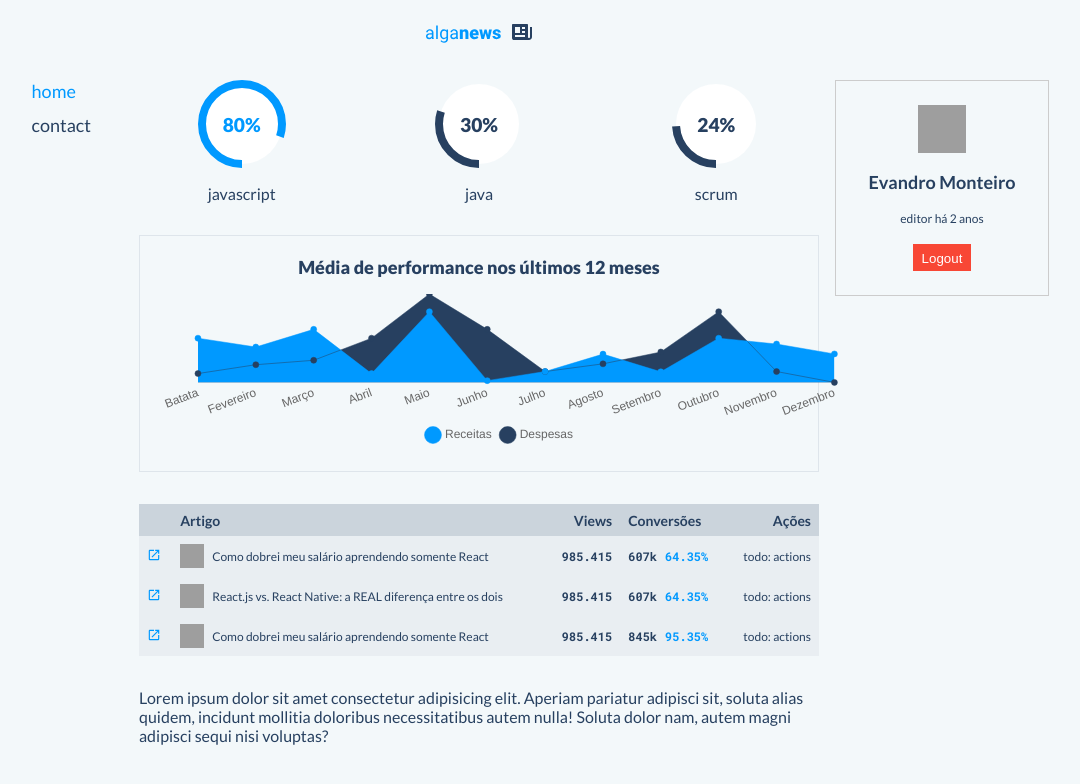
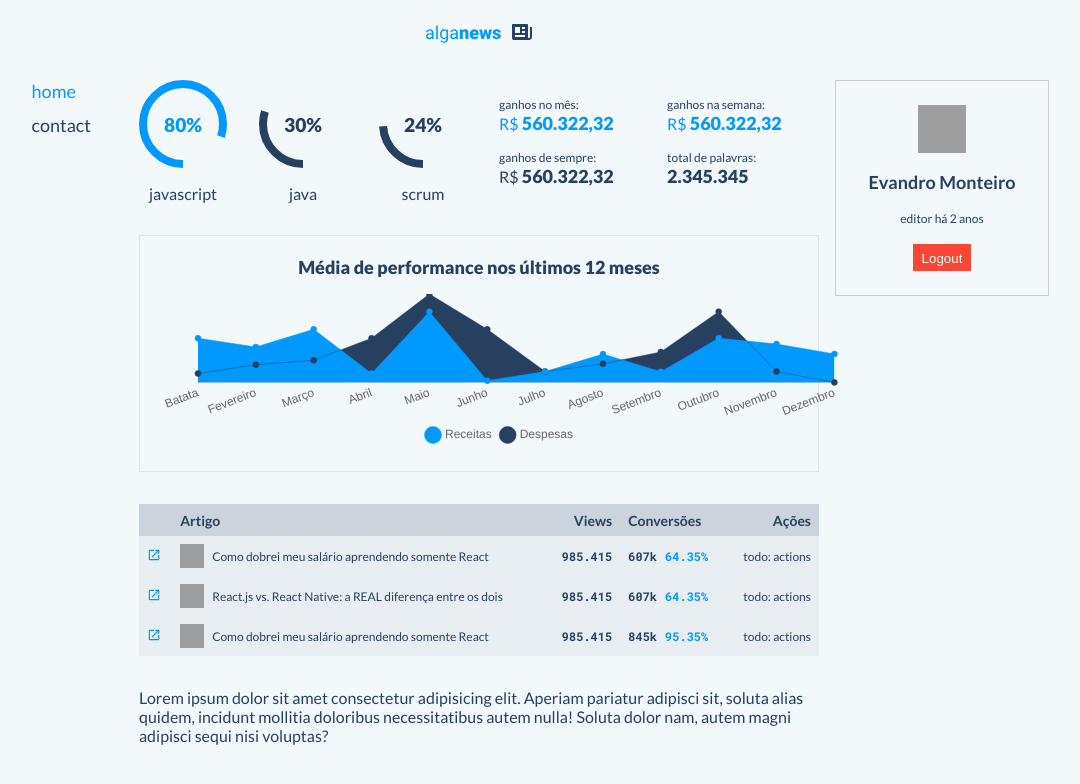
Before and after one commit to goodvandro/alganews-cms, a React (Create React App) app: page / in a window 1280 px wide. Shown: the top 784 px of the page, without its empty margins (161-1241 px from the left). Built offline with nearby package versions, Linux system fonts and the light colour scheme; grey boxes are pictures that could not be loaded.

Commit message:
Add user earning

```diff
--- a/src/app/components/CircleChart/CircleChart.styles.ts
+++ b/src/app/components/CircleChart/CircleChart.styles.ts
@@ -27,7 +27,7 @@
 `
 
 export const CircleBG = styled.circle.attrs({
-  fill: '#fff',
+  fill: 'none',
 })``
 
 export const Percentage = styled.span<PercentageProps>`
--- /dev/null
+++ b/src/app/features/UserEarnings.tsx
@@ -0,0 +1,18 @@
+import styled from "styled-components";
+import CircleChart from "../components/CircleChart";
+import ValueDescriptor from "../components/ValueDescriptor/ValueDescriptor";
+
+export default function UserEarnings() {
+  return <UserEarningsWrapper>
+    <ValueDescriptor color="primary" description="Ganhos no mês" value={560322.32} isCurrency />
+    <ValueDescriptor color="primary" description="Ganhos na semana" value={560322.32} isCurrency />
+    <ValueDescriptor color="default" description="Ganhos de sempre" value={560322.32} isCurrency />
+    <ValueDescriptor color="default" description="Total de palavras" value={2_345_345} />
+  </UserEarningsWrapper>
+}
+
+const UserEarningsWrapper = styled.div`
+  display: grid;
+  grid-template-columns: repeat(2, 1fr);
+  gap: 16px;
+`
--- a/src/app/views/Home.view.tsx
+++ b/src/app/views/Home.view.tsx
@@ -1,5 +1,6 @@
 import usePageTitle from "../../core/hooks/usePageTitle"
 import PostsList from "../features/PostsList"
+import UserEarnings from "../features/UserEarnings"
 import UserMetrics from "../features/UserPerformance"
 import UserTopTags from "../features/UserTopTags"
 import DefaultLayout from '../layouts/Default/Default.layout'
@@ -8,7 +9,11 @@
   usePageTitle('Home')
 
   return <DefaultLayout>
-    <UserTopTags />
+    <div style={{ display: 'grid', gridTemplateColumns: '1fr 1fr', alignItems: 'center', gap: 32 }}>
+      <UserTopTags />
+      <UserEarnings />
+    </div>
+
     <UserMetrics />
     <PostsList />
   </DefaultLayout>
```
